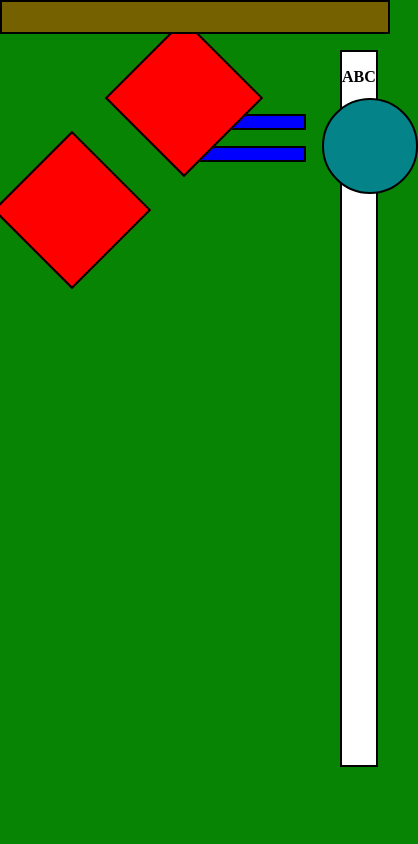
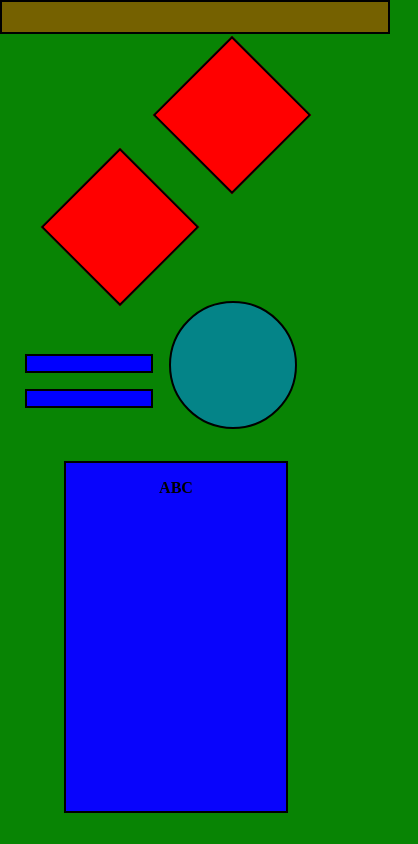
Before and after one commit to jhynasinski/responsive-layout, a plain HTML site: page index.html in a window 390 px wide. Shown: the whole page, 418 px wide, since content can reach past the window. Drawn offline with Linux system fonts and the light colour scheme.

Commit message:
feat: add mobile styles for small screens (max-width: 582px)

```diff
--- a/style.css
+++ b/style.css
@@ -154,3 +154,52 @@ header {
         height: clamp(45vh, 80vh, 90vh);
     }
 }
+
+@media (max-width: 582px) {
+    .container {
+        flex-direction: column;
+    }
+
+    .redDiamonds {
+        margin-left: clamp(4rem, 6vw, 4rem);
+        margin-top: clamp(1rem, 3vh, 3rem);
+    }
+
+    .diamond {
+        width: clamp(7rem, 18vw, 12rem);
+        height: clamp(7rem, 18vw, 12rem);
+    }
+
+    .boxForLinesAndCircle {
+        flex-direction: row;
+        justify-content: center;
+        align-items: center;
+        margin-top: clamp(2rem, 4vh, 4rem);
+        margin-left: 6rem;
+        gap: clamp(1rem, 4vw, 2rem);
+    }
+
+    .blueLinesBox {
+        gap: clamp(1rem, 4vw, 2rem);
+    }
+
+    .blueLine {
+        width: clamp(8rem, 24vw, 16rem);
+        height: clamp(1.2rem, 3vw, 2.4rem);
+    }
+
+    .singleCircle {
+        width: clamp(8rem, 14vw, 12rem);
+        height: clamp(8rem, 14vw, 12rem);
+        top: clamp(-1rem, -1vw, 0);
+        flex-shrink: 0;
+    }
+
+    .colorChangingRectangle {
+        background-color: #0804fc;
+        height: clamp(22rem, 40vh, 40rem);
+        width: clamp(14rem, 50vw, 30rem);
+        margin-top: clamp(1rem, 4vw, 2rem);
+        margin-left: clamp(4rem, 6vw, 6rem);
+    }
+}
```
